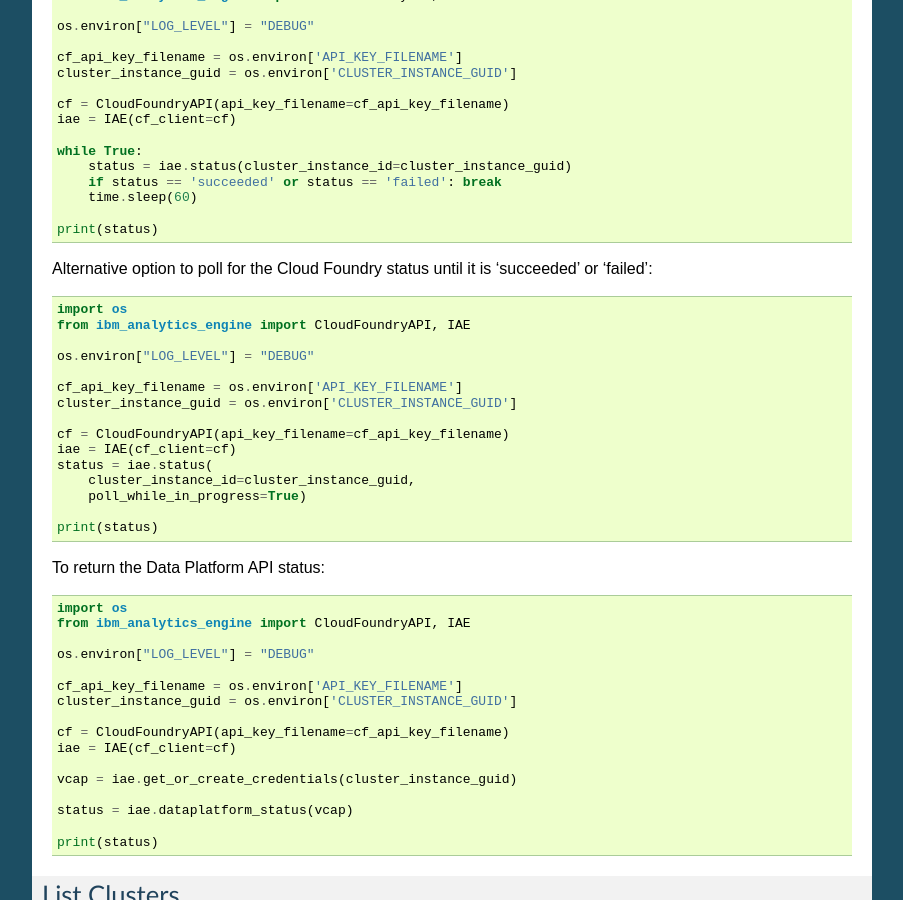
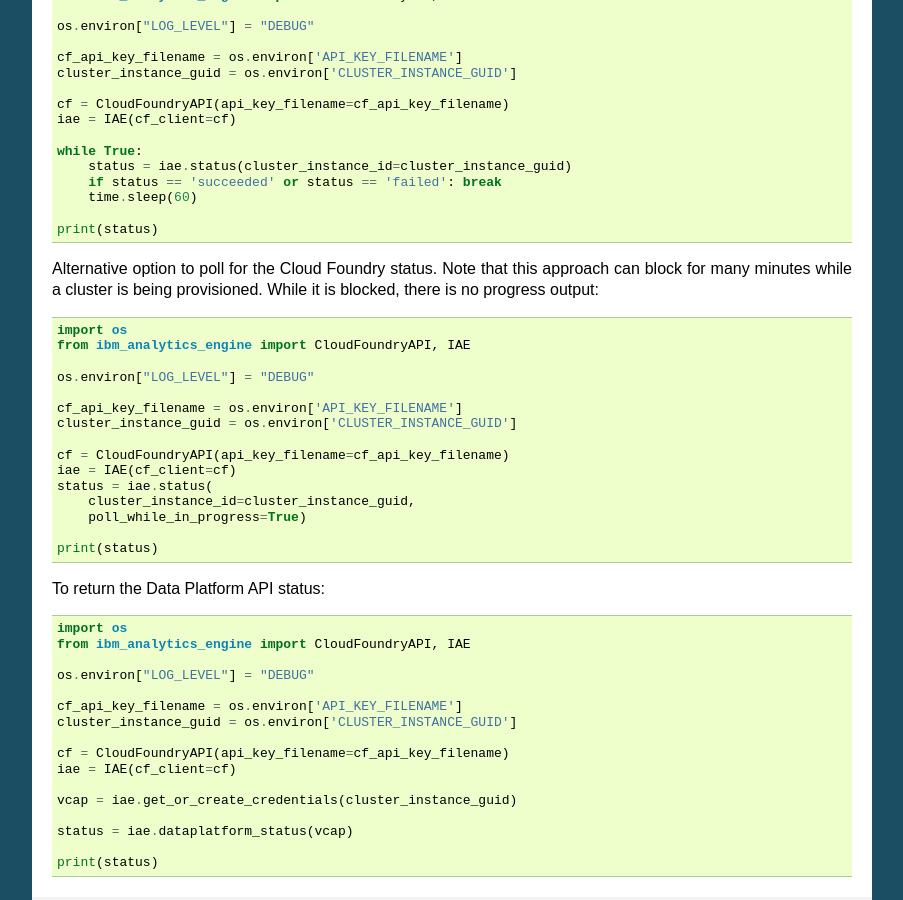
Before and after one commit to snowch/ibm-analytics-engine-python, a Sphinx documentation site: the page built from docs/examples.rst, in a window 1280 px wide and 900 px high, scrolled down 2592 px. Shown: the whole window, without its empty margins (198-1101 px from the left). Built offline with Sphinx 7.4.7, drawn with Linux system fonts in a browser that asks for light colours.

Commit message:
reword status method

```diff
--- a/docs/examples.rst
+++ b/docs/examples.rst
@@ -85,7 +85,7 @@
 
 .. literalinclude:: example_scripts/cluster_status.py
 
-Alternative option to poll for the Cloud Foundry status until it is 'succeeded' or 'failed':
+Alternative option to poll for the Cloud Foundry status.  Note that this approach can block for many minutes while a cluster is being provisioned.  While it is blocked, there is no progress output:
 
 .. literalinclude:: example_scripts/cluster_status_poll.py
 
```
